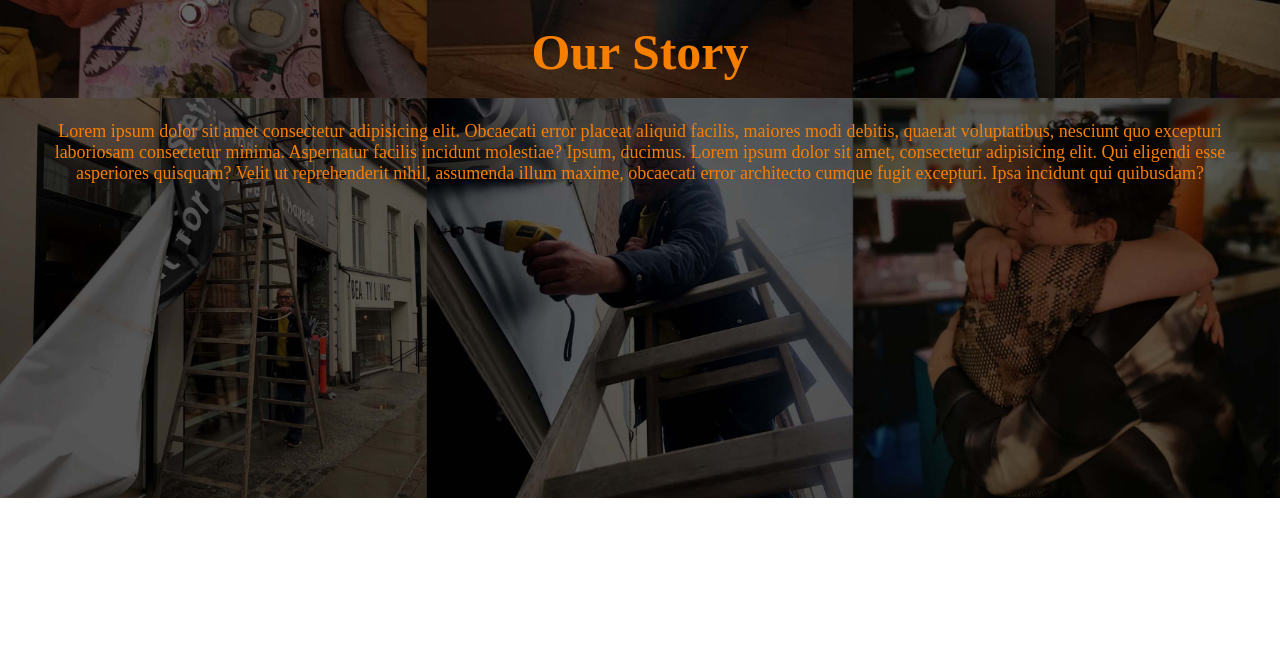
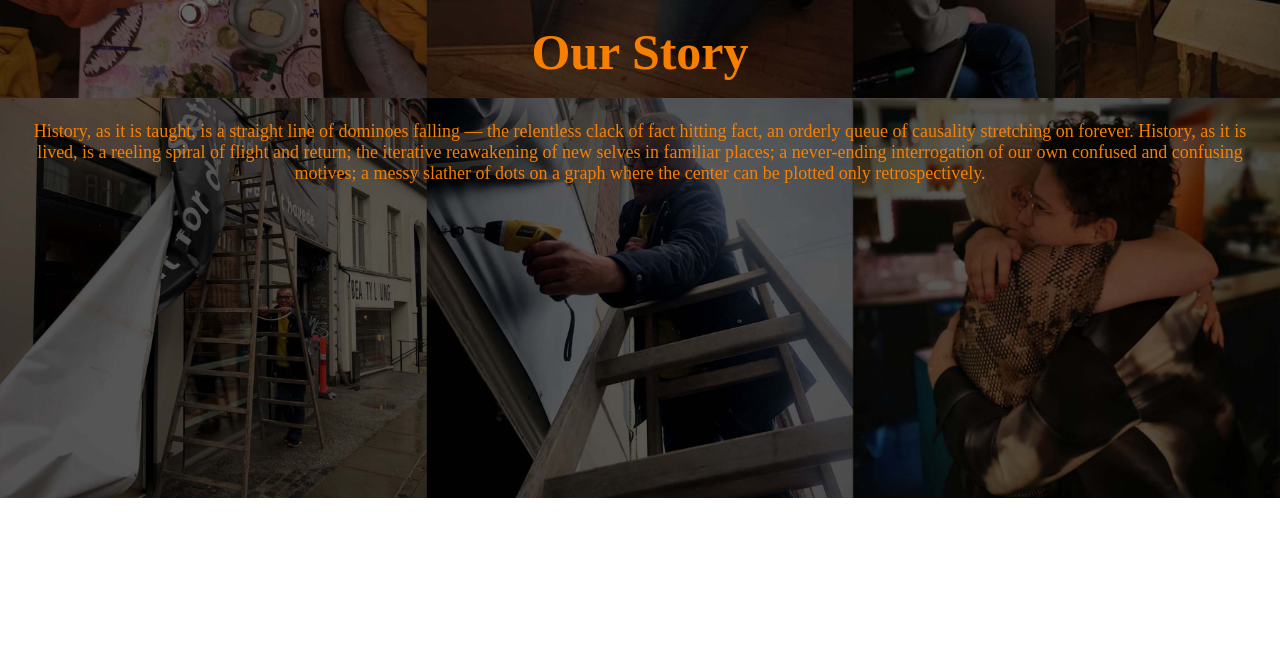
Before and after one commit to ispasdani/kromosom-bar, a plain HTML site: page index.html in a window 1280 px wide. Shown: the part 3080-3725 px from the top of the page. Drawn offline with Linux system fonts and the light colour scheme.

Commit message:
Story text added

```diff
--- a/index.html
+++ b/index.html
@@ -106,7 +106,7 @@
         <section class="story-container" id="1">
             <h1 class="story-title">Our Story</h1>
 
-                <p class="story-text">Lorem ipsum dolor sit amet consectetur adipisicing elit. Obcaecati error placeat aliquid facilis, maiores modi debitis, quaerat voluptatibus, nesciunt quo excepturi laboriosam consectetur minima. Aspernatur facilis incidunt molestiae? Ipsum, ducimus. Lorem ipsum dolor sit amet, consectetur adipisicing elit. Qui eligendi esse asperiores quisquam? Velit ut reprehenderit nihil, assumenda illum maxime, obcaecati error architecto cumque fugit excepturi. Ipsa incidunt qui quibusdam?</p>
+                <p class="story-text">History, as it is taught, is a straight line of dominoes falling — the relentless clack of fact hitting fact, an orderly queue of causality stretching on forever. History, as it is lived, is a reeling spiral of flight and return; the iterative reawakening of new selves in familiar places; a never-ending interrogation of our own confused and confusing motives; a messy slather of dots on a graph where the center can be plotted only retrospectively.</p>
 
         </section>
 
```
Also changed, not shown: 1 other file.
